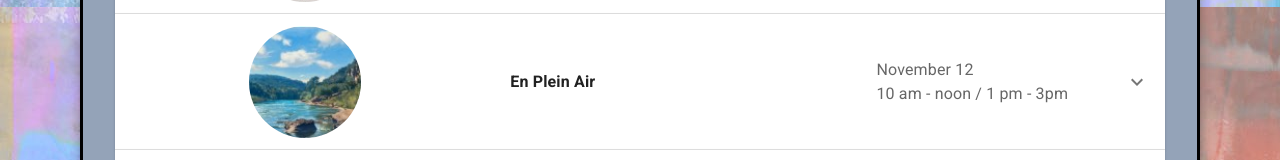
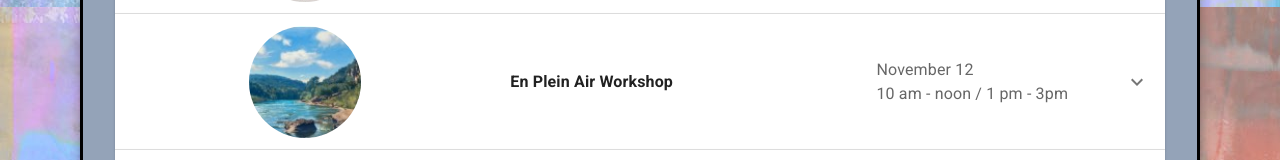
Before and after one commit to Jonathan-Day-Dev/bwd-art, a React (Create React App) app: page /event in a window 1280 px wide. Shown: the part 1293-1453 px from the top of the page. Built offline with nearby package versions, Linux system fonts and the light colour scheme.

Commit message:
add workshop to en plein air

```diff
--- a/src/components/Board/Board.js
+++ b/src/components/Board/Board.js
@@ -13,7 +13,7 @@ const Board = () => {
     <CustomCard
       // maxWth="40%"
       maxWth={{ xs: "80%", lg: "50%", xl: "40%" }}
-      title="En Plein Air"
+      // title="En Plein Air"
       body={
         <Box sx={{ border: "1px solid green"}}>
           <Link href="http://brownwoodart-245781.square.site/" color="#d32f2f">
--- a/src/components/Event/components/event_data.js
+++ b/src/components/Event/components/event_data.js
@@ -44,7 +44,7 @@ const events = [
     img: charlotte,
   },
   {
-    title: "En Plein Air",
+    title: "En Plein Air Workshop",
     description: "Painting outdoors with the world as your model.",
     date: "November 12",
     time: "10 am - noon / 1 pm - 3pm",
```
